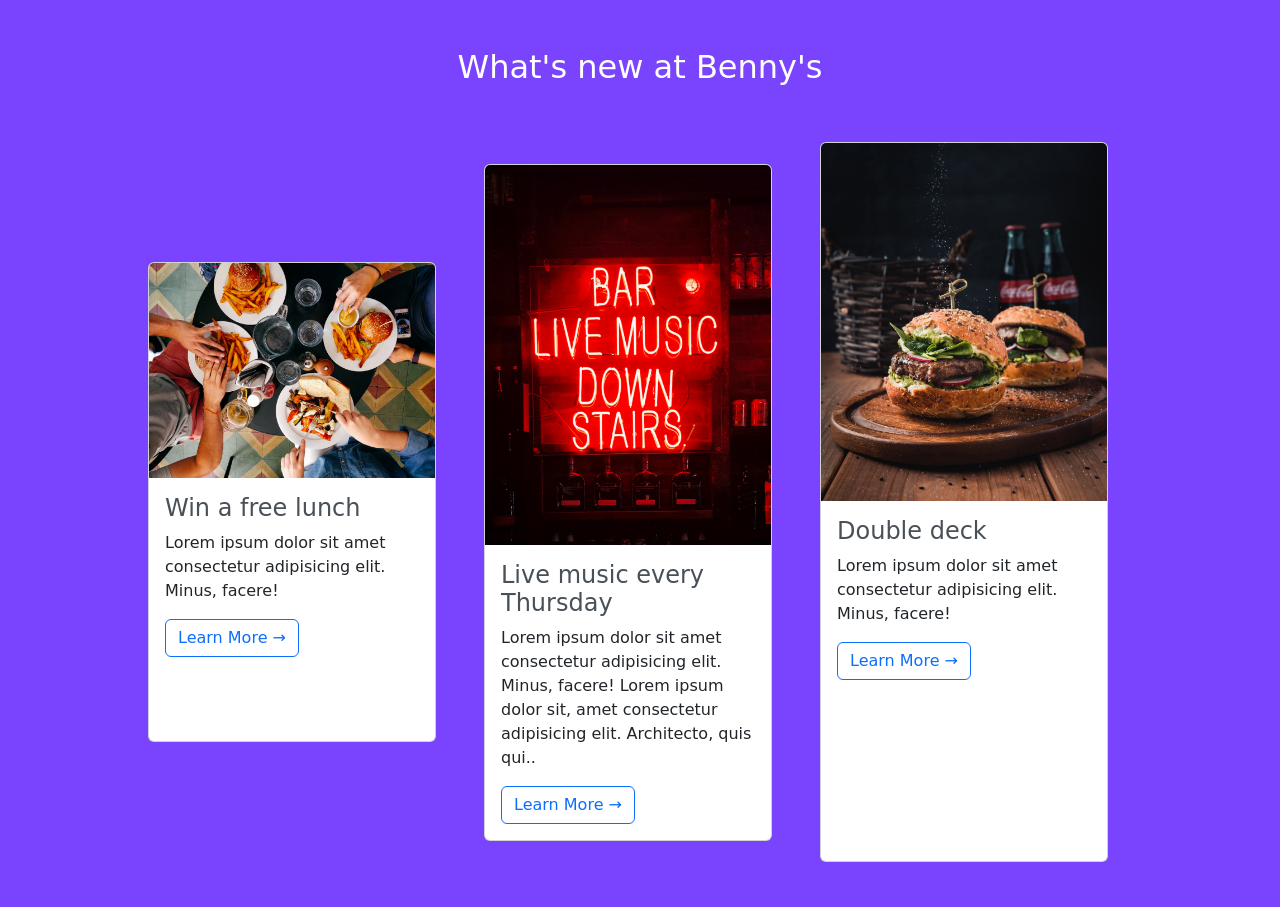
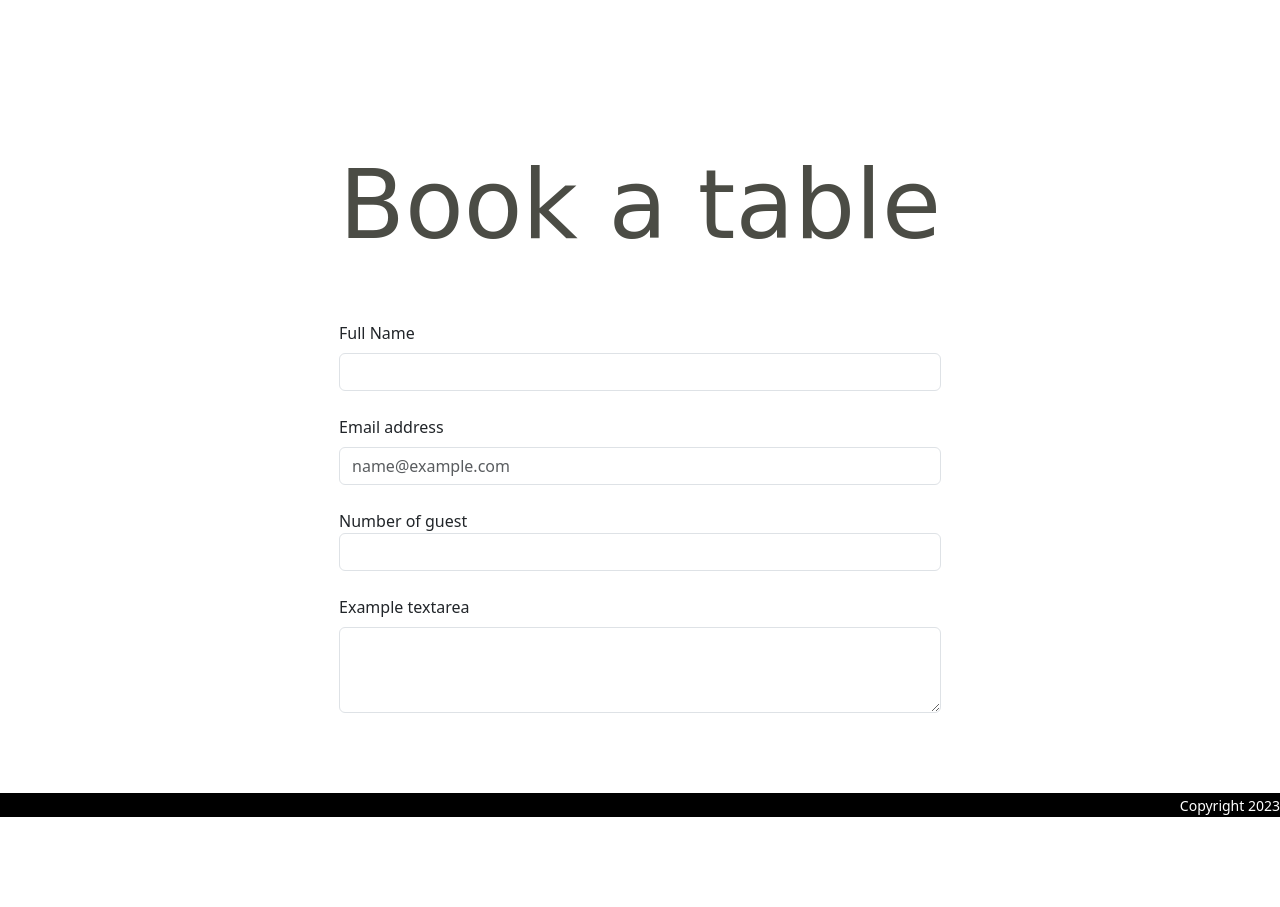
Before and after one commit to SilvaOz/mini-burgers, a website: page src/index.html in a window 1280 px wide. Shown: the top 907 px of the page. After the commit the page ends 817 px from the top, so only its background shows below. Drawn offline with nearby package versions, Linux system fonts and the light colour scheme; a web font is replaced by a local one.

Commit message:
addded footer

```diff
--- a/src/index.html
+++ b/src/index.html
@@ -12,51 +12,6 @@
 
 <body>
 
-
-
-
-    <!-- section card  Leotrim teil-->
-    <div class=" navbar-2 pb-3 row">
-      <h2 class="text-white pb-5 pt-5 text-center">What's new at Benny's</h2>
-
-      <div class="row justify-content-center align-items-center gap-5">
-        <div class="card p-0" style="width: 18rem; height: 30rem;">
-          <img src="./images/dan-gold-E6HjQaB7UEA-unsplash.jpg" class="card-img-top" alt="...">
-          <div class="card-body">
-            <h4 class="card-title text-light-emphasis">Win a free lunch</h4>
-            <p class="card-text">Lorem ipsum dolor sit amet consectetur adipisicing elit. Minus, facere!</p>
-            <a href="#" class="btn btn-outline-primary">Learn More &#8594;</a>
-          </div>
-        </div>
-
-        <div class="card p-0" style="width: 18rem; font-style: 30rem;">
-          <img src="./images/jon-tyson-_j-sUa8lHy4-unsplash.jpg" class="card-img-top" alt="... ">
-          <div class="card-body ">
-            <h4 class="card-title text-light-emphasis">Live music every Thursday</h4>
-            <p class="card-text">Lorem ipsum dolor sit amet consectetur adipisicing elit. Minus, facere! Lorem ipsum dolor sit, amet consectetur adipisicing elit. Architecto, quis qui..</p>
-            <a href="#" class="btn btn-outline-primary" class="butoni">Learn More &#8594;</a>
-          </div>
-        </div>
-
-        <div class="card p-0" style="width: 18rem; height: 45rem;">
-          <img src="./images/mae-mu-I7A_pHLcQK8-unsplash.jpg" class="card-img-top" alt="...">
-          <div class="card-body">
-            <h4 class="card-title text-light-emphasis">Double deck</h4>
-            <p class="card-text">Lorem ipsum dolor sit amet consectetur adipisicing elit. Minus, facere!</p>
-            <a href="#" class="btn btn-outline-primary">Learn More &#8594;</a>
-          </div>
-        </div>
-
-        <div class="card p-0" style="width: 18rem; height: 30rem;">
-          <img src="./images/zac-cain-jLzukAj_PhQ-unsplash.jpg" class="card-img-top" alt="...">
-          <div class="card-body">
-            <h4 class="card-title text-light-emphasis">BBQ Party 25.07</h4>
-            <p class="card-text">Lorem ipsum dolor sit amet consectetur adipisicing elit. Minus, facere!</p>
-            <a href="#" class="btn btn-outline-primary">Learn More &#8594;</a>
-          </div>
-        </div>
-      </div>
-    </div>
 
     <!-- section card  Leotrim teil-->
 
@@ -79,6 +34,12 @@
   </fieldset>
   <!--  bis hier -->
 
+  <footer>
+    <div class="card-footer">
+    <small>Copyright 2023</small>
+    </div>
+    </footer>
+
 
 
     <!-- Custom scripts, edit above this line -->
--- a/src/scss/main.scss
+++ b/src/scss/main.scss
@@ -3,6 +3,13 @@
 // @import url("https://fonts.googleapis.com/css2?family=Love+Ya+Like+A+Sister&display=swap");
 
 @import url('https://fonts.googleapis.com/css2?family=Love+Ya+Like+A+Sister&display=swap');
+@mixin fonts {
+    font-family: "Love Ya Like A Sister", cursive;
+}
+@mixin background($color) {
+    background-color: ($color);
+}
+
 
 .navbar-2{
     font-family: 'Love Ya Like A Sister', cursive;
@@ -17,3 +24,10 @@
     font-family: 'Love Ya Like A Sister', cursive;
     font-size: 6rem;
 }
+
+// Footer
+footer {
+    @include background(black);
+    color: white;
+    text-align: right;
+}
```
Also changed, not shown: src/styles/main.css, 1 other file.
